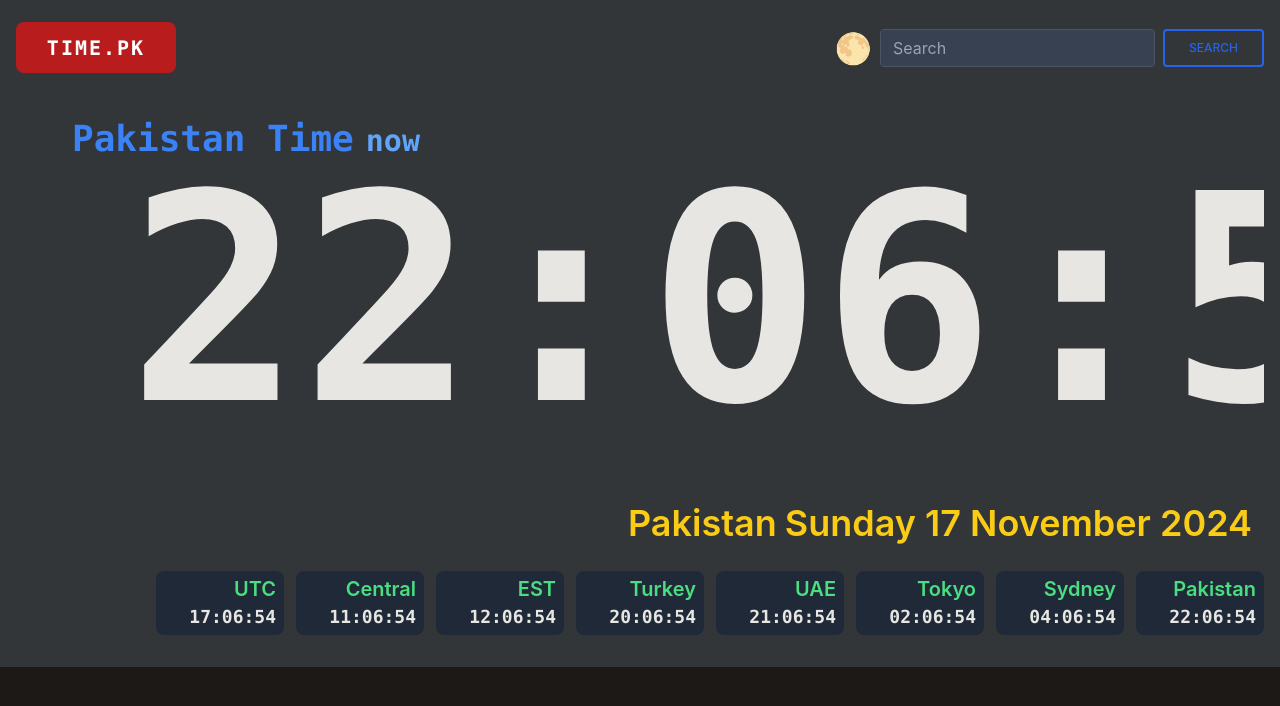
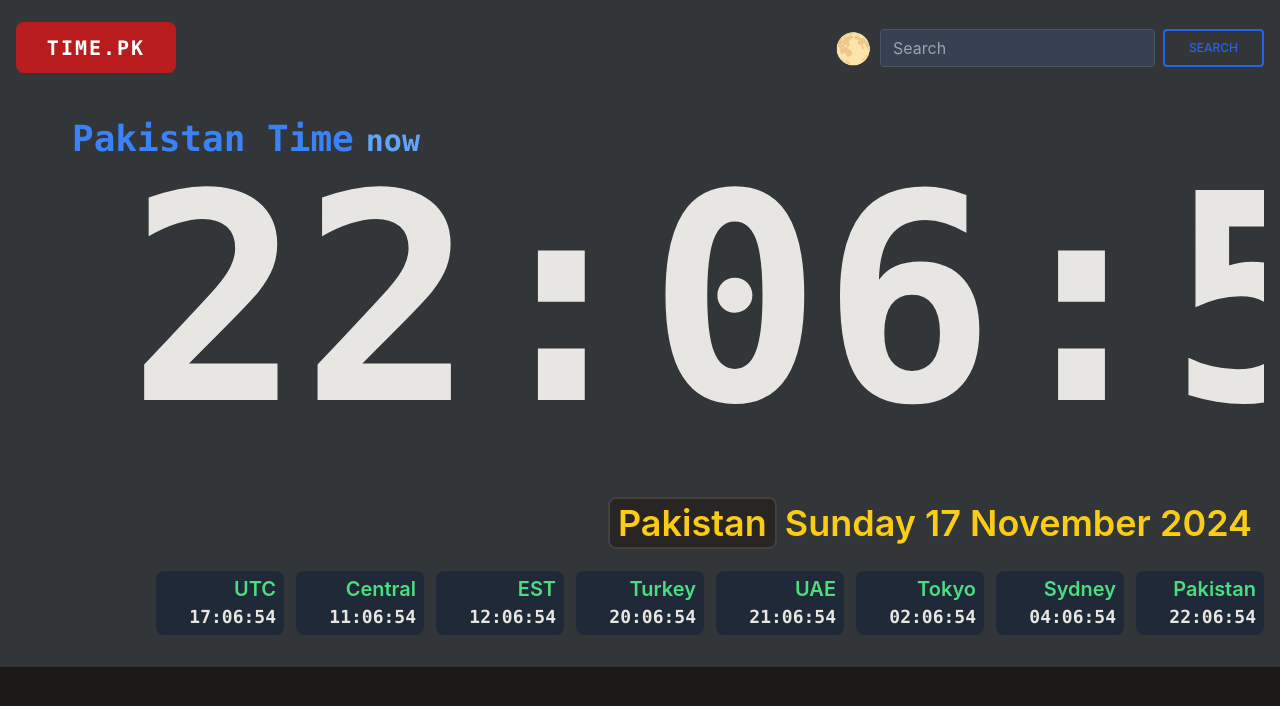
Before and after one commit to Usamazbr/Clock-TypeScript, a React (Create React App) app: page / in a window 1280 px wide. Shown: the top 706 px of the page. Built offline with nearby package versions, Linux system fonts and the light colour scheme.

Commit message:
Update Timer.tsx

```diff
--- a/src/components/body/Timer.tsx
+++ b/src/components/body/Timer.tsx
@@ -50,7 +50,7 @@ const Timer = ({ name, gmt, small }: TimerProps) => {
       </h2>
       {!small && (
         <div className="flex flex-row px-3 gap-2 items-center justify-end h-[12.5%] w-full rounded-lg">
-          <h2 className="text-4xl text-yellow-400 font-semibold rounded-lg">
+          <h2 className="p-1 px-2 text-4xl text-yellow-400 font-semibold bg-stone-800 border-2 border-stone-700 rounded-lg">
             {name}
           </h2>
           <h2 className="text-4xl text-yellow-400 font-semibold rounded-lg">
```
